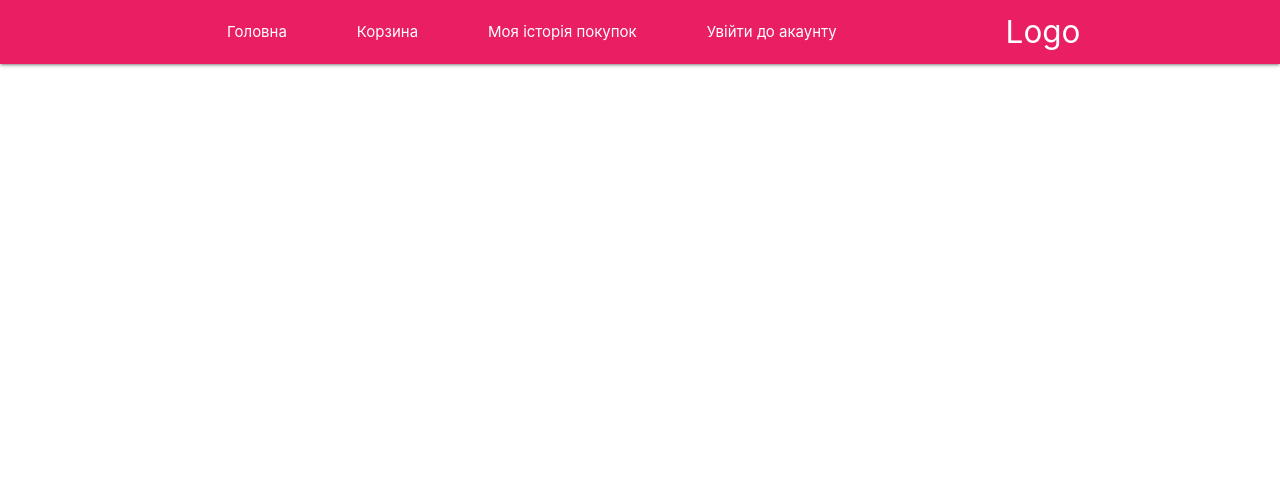
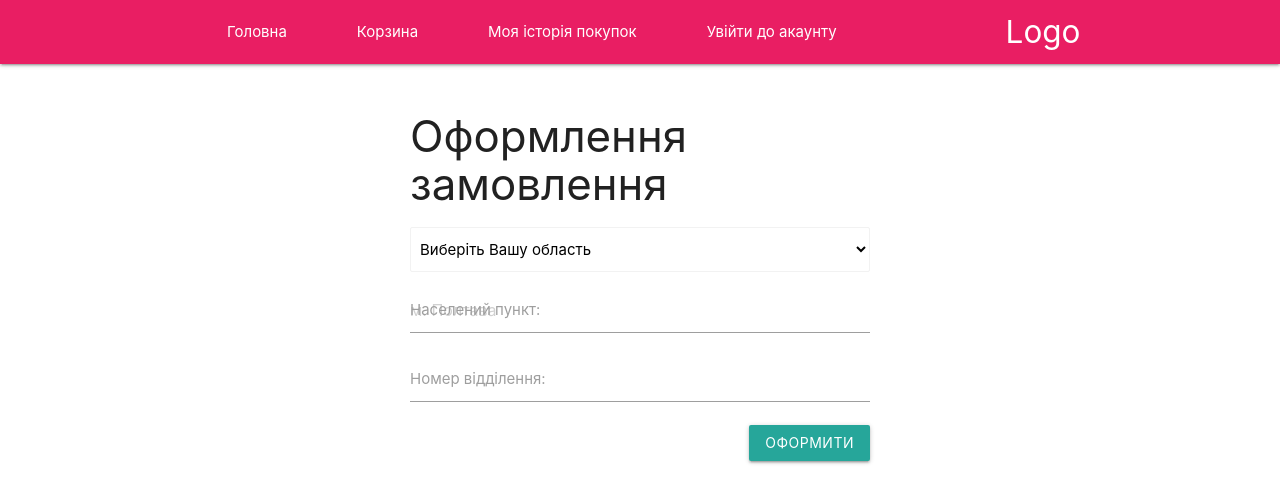
Before and after one commit to Denys-Rozhko-nure/course-project, a Vue app: page /new_order in a window 1280 px wide. Shown: the top 502 px of the page. Built offline with nearby package versions, Linux system fonts and the light colour scheme.

Commit message:
Finished order adding

```diff
--- a/src/router/index.js
+++ b/src/router/index.js
@@ -4,6 +4,7 @@ import Home from "../views/Home.vue";
 import Basket from "../views/Basket";
 import Register from "@/views/Register";
 import Login from "@/views/Login";
+import NewOrder from "@/views/NewOrder";
 
 Vue.use(VueRouter);
 
@@ -28,6 +29,11 @@ const routes = [
     name: "Basket",
     component: Basket,
   },
+  {
+    path: "/new_order",
+    name: "NewOrder",
+    component: NewOrder,
+  },
 ];
 
 const router = new VueRouter({
--- a/src/views/Basket.vue
+++ b/src/views/Basket.vue
@@ -7,6 +7,7 @@
         v-for="product of products"
         :key="`product${product.productId}`"
         :product="product"
+        :class="{ absent: absentProductsId.has(product.productId) }"
         @deleted="deleteProduct"
       />
     </div>
@@ -36,6 +37,10 @@
 .card {
   width: 330px;
 }
+
+.card.absent {
+  background: #ffc2c2;
+}
 </style>
 
 <script>
@@ -46,7 +51,14 @@ export default {
   data: () => ({
     products: [],
     loading: true,
+    absentProductsId: new Set(),
   }),
+  beforeMount() {
+    this.absentProductsId = new Set(
+      this.$route.query.absent?.split(",")?.map((el) => Number.parseInt(el))
+    );
+    console.log(this.absentProductsId);
+  },
   async mounted() {
     try {
       const responce = await fetch(
@@ -69,13 +81,14 @@ export default {
 
       for (let key in products) this.products.push(products[key]);
       this.loading = false;
+      console.log(this.products);
     } catch (e) {
       M.toast({ html: "Не вдалося завантажити Ваш кошик" });
     }
   },
   methods: {
     deleteProduct(productId) {
-      this.products = this.products.filter(el => el.productId !== productId);
+      this.products = this.products.filter((el) => el.productId !== productId);
     },
   },
   components: {
--- /dev/null
+++ b/src/views/NewOrder.vue
@@ -0,0 +1,116 @@
+<template>
+  <div class="wrapper">
+    <h3>Оформлення замовлення</h3>
+
+    <form class="form" action="post" @submit.prevent="onSubmit">
+      <div class="input-field">
+        <select v-model="oblast" class="browser-default" required>
+          <option value="" disabled selected>Виберіть Вашу область</option>
+          <option value="Полтавська область">Полтавська область</option>
+          <option value="Харківська область">Харківська область</option>
+          <option value="Київська область">Київська область</option>
+          <option value="Сумська область">Сумська область</option>
+        </select>
+      </div>
+
+      <div class="input-field">
+        <input
+          type="text"
+          placeholder="м. Полтава"
+          v-model="locality"
+          data-length="45"
+          minlength="3"
+          required
+        />
+        <label>Населений пункт:</label>
+      </div>
+
+      <div class="input-field">
+        <input type="number" min="1" v-model="departmentNumber" required />
+        <label>Номер відділення:</label>
+      </div>
+
+      <button type="submit" class="waves-effect waves-light btn right">
+        Оформити
+      </button>
+    </form>
+  </div>
+</template>
+
+<style lang="less" scoped>
+.wrapper {
+  max-width: 500px;
+  margin: 0 auto;
+  padding: 20px;
+
+  button {
+    margin: 0 auto;
+  }
+
+  small {
+    color: red;
+  }
+}
+</style>
+
+<script>
+import M from "materialize-css";
+
+export default {
+  data: () => ({
+    oblast: "",
+    locality: "",
+    departmentNumber: null,
+  }),
+  mounted() {
+    this.dataCounters = M.CharacterCounter.init(
+      document.querySelectorAll("input[data-length]")
+    );
+  },
+  beforeDestroy() {
+    this.dataCounters.forEach((c) => c.destroy());
+  },
+  methods: {
+    async onSubmit() {
+      try {
+        const responce = await fetch("http://localhost:4000/api/order", {
+          method: "POST",
+          headers: {
+            "Content-Type": "application/json;charset=utf-8",
+          },
+          body: JSON.stringify({
+            locality: this.locality,
+            oblast: this.oblast,
+            departmentNumber: this.departmentNumber,
+          }),
+        });
+
+        if (responce.status === 409) {
+          const body = await responce.json();
+          if (body.absentProducts) {
+            this.$router.push(
+              `/basket?absent=${body.absentProducts.join(",")}`
+            );
+            console.log("new order, status 409, push /basket?absent=");
+          }
+          M.toast({ html: body.message });
+          console.log(body);
+        } else if (responce.status === 403) {
+          this.$router.push("/login?redirect=new_order");
+          console.log("new order, status 403, push /login?redirect=new_order");
+          M.toast({
+            html: "Оформлювати замовлення можуть лише авторизовані користувачі",
+          });
+        } else {
+          this.$router.push("/history");
+          console.log("new order, status 200, push /history");
+          M.toast({ html: "Замовлення успішно створено" });
+        }
+      } catch (e) {
+        M.toast({ html: "Не вдалося створити замовлення" });
+        console.log(e);
+      }
+    },
+  },
+};
+</script>
```
Also changed, not shown: 1 other file (tests, documents, lock files or other folders).
